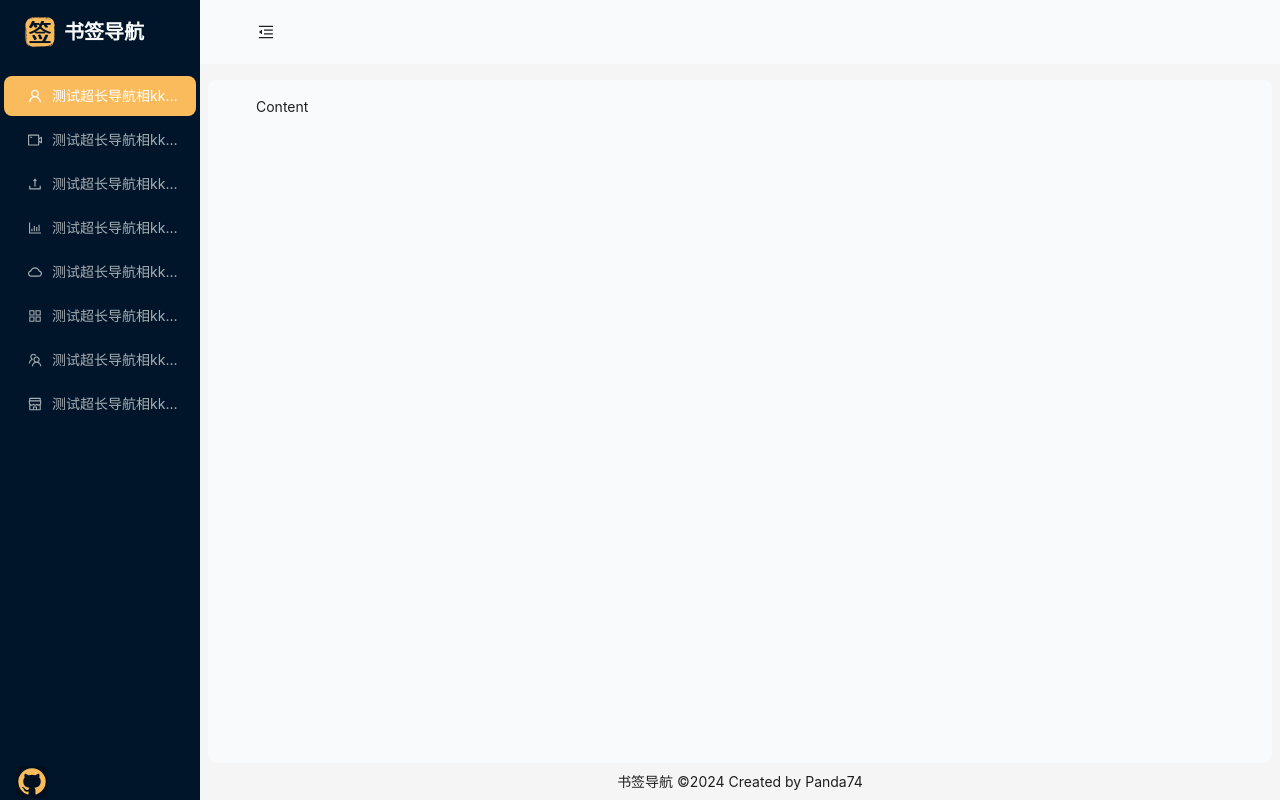
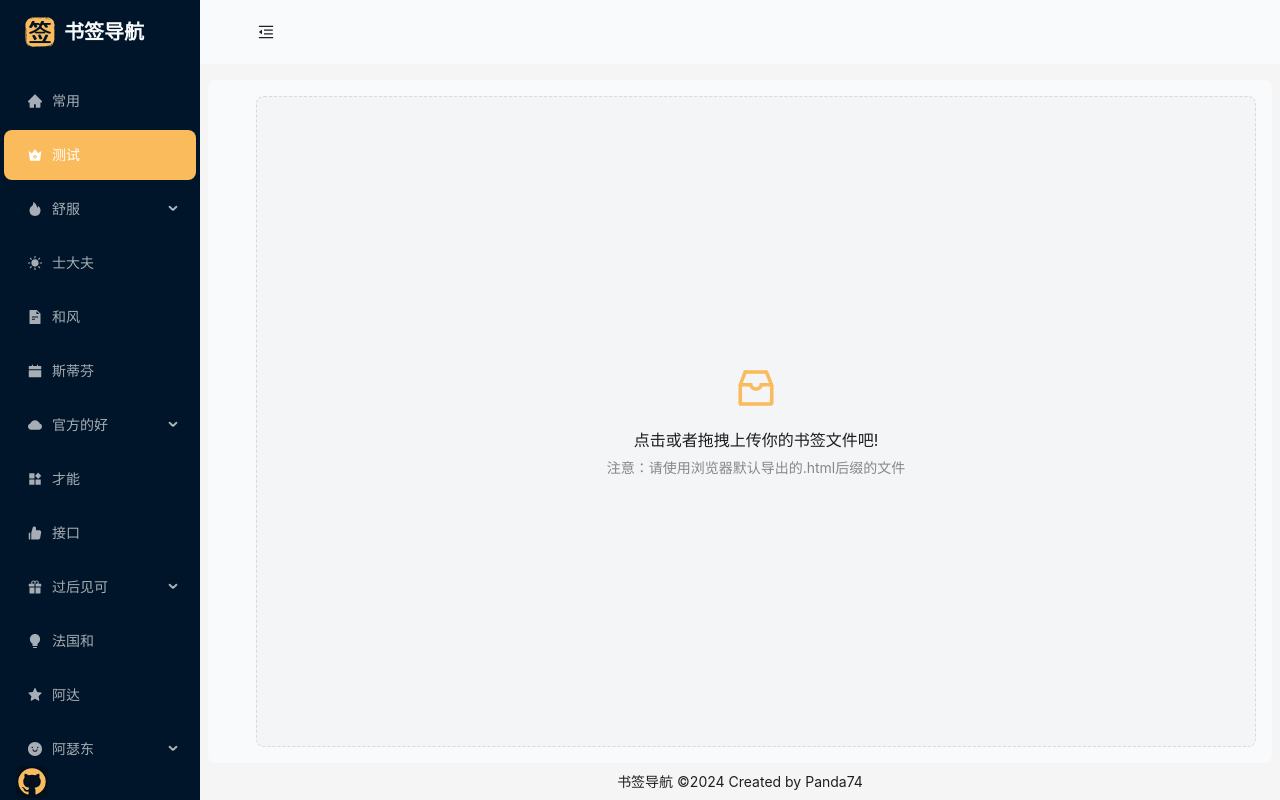
Before and after one commit to panda74/bookmark-web, a React (Vite) app: page / in a window 1280 px wide. Built offline with nearby package versions, Linux system fonts and the light colour scheme.

Commit message:
feat(SideBar): 🧩 侧边栏菜单项图标文字映射

```diff
--- a/package.json
+++ b/package.json
@@ -41,6 +41,7 @@
 		"@typescript-eslint/parser": "^7.13.1",
 		"@vitejs/plugin-react": "^4.3.1",
 		"autoprefixer": "^10.4.19",
+		"commitizen": "^4.3.0",
 		"cz-git": "^1.9.3",
 		"eslint": "^8.57.0",
 		"eslint-config-prettier": "^9.1.0",
--- a/src/App.tsx
+++ b/src/App.tsx
@@ -1,89 +1,26 @@
-import React, { useState } from "react";
-import {
-  MenuFoldOutlined,
-  MenuUnfoldOutlined,
-  UploadOutlined,
-  UserOutlined,
-  VideoCameraOutlined,
-  BarChartOutlined,
-  CloudOutlined,
-  AppstoreOutlined,
-  TeamOutlined,
-  ShopOutlined,
-} from "@ant-design/icons";
-import { Button, Layout, Menu, ConfigProvider ,Avatar, Space } from "antd";
-import type { MenuProps } from "antd";
-import Github from '@/assets/github.svg?react';
+import { ConfigProvider } from 'antd'
 
-const { Header, Sider, Content, Footer } = Layout;
+import LayoutPage from '@/components/Layout'
+
 const App: React.FC = () => {
-  const [collapsed, setCollapsed] = useState(false);
-  const items: MenuProps["items"] = [
-    UserOutlined,
-    VideoCameraOutlined,
-    UploadOutlined,
-    BarChartOutlined,
-    CloudOutlined,
-    AppstoreOutlined,
-    TeamOutlined,
-    ShopOutlined,
-  ].map((icon, index) => ({
-    key: String(index + 1),
-    icon: React.createElement(icon),
-    label: `测试超长导航相kkkk ${index + 1}`,
-  }));
 	return (
 		<ConfigProvider
 			theme={{
 				token: {
-          colorPrimary: "#fabb5c",
+					colorPrimary: '#fabb5c',
+					colorLink: '#f59e0b',
+					fontFamily: 'BlinkMacSystemFont',
+				},
+				components: {
+					Menu: {
+						itemHeight: 50,
+					},
 				},
 			}}
 		>
-      <Layout className="h-screen">
-        <Sider trigger={null} collapsible collapsed={collapsed}>
-          <div className="h-full flex flex-col">
-            <div className="h-16  px-6 overflow-hidden py-4 whitespace-nowrap text-xl flex">
-              <img src="/logo.png" className="inline-block w-8 h-8 " />
-              <span
-                className={`ml-2  text-gray-50 leading-8 font-serif font-semibold ${collapsed ? 'opacity-0' : 'opacity-100'} transition-opacity duration-300`}
-              >
-                书签导航
-              </span>
-            </div>
-            <Menu
-              className="overflow-auto flex-1 py-2"
-              theme="dark"
-              mode="inline"
-              defaultSelectedKeys={["1"]}
-              items={items}
-            />
-            <Space size={16} className="h-9 px-4 py-2">
-              <a href="https://github.com/panda74/bookmark-web" target="_blank">
-              <Avatar shape="square" icon={<Github />} />
-              </a>
-            </Space>
-          </div>
-        </Sider>
-        <Layout>
-          <Header className="bg-slate-50">
-            <Button
-              type="text"
-              icon={collapsed ? <MenuUnfoldOutlined /> : <MenuFoldOutlined />}
-              onClick={() => setCollapsed(!collapsed)}
-              className="text-base w-16 h-16"
-            />
-          </Header>
-          <Content className="bg-slate-50 mt-4 rounded-lg py-4 pl-12 pr-4 mx-2">
-            Content
-          </Content>
-          <Footer className="text-center p-2">
-            书签导航 ©{new Date().getFullYear()} Created by <a href="https://github.com/panda74" target="_blank">Panda74</a>
-          </Footer>
-        </Layout>
-      </Layout>
+			<LayoutPage></LayoutPage>
 		</ConfigProvider>
-  );
-};
+	)
+}
 
-export default App;
+export default App
--- /dev/null
+++ b/src/components/FileUpload.tsx
@@ -0,0 +1,41 @@
+import { InboxOutlined } from '@ant-design/icons'
+import type { UploadProps } from 'antd'
+import { Spin, Upload } from 'antd'
+import { useState } from 'react'
+
+const { Dragger } = Upload
+
+const FileUpload: React.FC = () => {
+	const [disabled, setDisabled] = useState(false)
+	const handleFile = () => setDisabled(true)
+	const props: UploadProps = {
+		name: 'bookmark',
+		accept: '.html',
+		maxCount: 1,
+		fileList: [],
+		disabled,
+		onChange(info) {
+			console.log(info, '文件改变了')
+			handleFile()
+		},
+		beforeUpload() {
+			return false
+		},
+		onDrop(e) {
+			console.log('Dropped files', e.dataTransfer.files)
+			handleFile()
+		},
+	}
+
+	return (
+		<Dragger {...props}>
+			<p className='ant-upload-drag-icon'>
+				{disabled ? <Spin size='large'></Spin> : <InboxOutlined />}
+			</p>
+			<p className='ant-upload-text'>点击或者拖拽上传你的书签文件吧!</p>
+			<p className='ant-upload-hint'>注意：请使用浏览器默认导出的.html后缀的文件</p>
+		</Dragger>
+	)
+}
+
+export default FileUpload
--- /dev/null
+++ b/src/components/Layout/Main/index.tsx
@@ -0,0 +1,34 @@
+import { MenuFoldOutlined, MenuUnfoldOutlined } from '@ant-design/icons'
+import { Button, Layout } from 'antd'
+import FileUpload from '@/components/FileUpload'
+
+interface MainProps {
+	collapsed: boolean
+	onClick: () => void
+}
+const { Header, Content, Footer } = Layout
+const Main: React.FC<MainProps> = ({ collapsed, onClick }) => {
+	return (
+		<Layout>
+			<Header className='bg-slate-50'>
+				<Button
+					type='text'
+					icon={collapsed ? <MenuUnfoldOutlined /> : <MenuFoldOutlined />}
+					onClick={onClick}
+					className='text-base w-16 h-16'
+				/>
+			</Header>
+			<Content className='bg-slate-50 mt-4 rounded-lg py-4 pl-12 pr-4 mx-2'>
+				<FileUpload />
+			</Content>
+			<Footer className='text-center p-2'>
+				书签导航 ©{new Date().getFullYear()} Created by{' '}
+				<a href='https://github.com/panda74' target='_blank'>
+					Panda74
+				</a>
+			</Footer>
+		</Layout>
+	)
+}
+
+export default Main
--- /dev/null
+++ b/src/components/Layout/SiderBar/index.tsx
@@ -0,0 +1,116 @@
+import {
+	BookFilled,
+	BulbFilled,
+	TrophyFilled,
+	StarFilled,
+	CloudFilled,
+	CrownFilled,
+	RocketFilled,
+	FileTextFilled,
+	SmileFilled,
+	SunFilled,
+	RobotFilled,
+	HomeFilled,
+	LikeFilled,
+	ProductFilled,
+	GiftFilled,
+	FireFilled,
+	CalendarFilled,
+} from '@ant-design/icons'
+import { Layout, Menu, Avatar, Space } from 'antd'
+import Github from '@/assets/github.svg?react'
+import type { NavItems } from '@/types/components/Layout'
+
+interface SiderBarProps {
+	collapsed: boolean
+	items: NavItems
+}
+interface MenuItem {
+	key: string
+	icon: React.ReactNode
+	label: string
+	children?: MenuItem[]
+}
+const { Sider } = Layout
+const SiderBar: React.FC<SiderBarProps> = ({ collapsed, items }) => {
+	const commonIcon = <HomeFilled />
+	const defaultIcon = <BookFilled />
+	const icons = [
+		<BulbFilled />,
+		<TrophyFilled />,
+		<StarFilled />,
+		<CloudFilled />,
+		<RocketFilled />,
+		<CrownFilled />,
+		<FileTextFilled />,
+		<SmileFilled />,
+		<SunFilled />,
+		<RobotFilled />,
+		<LikeFilled />,
+		<ProductFilled />,
+		<GiftFilled />,
+		<FireFilled />,
+		<CalendarFilled />,
+	]
+	const transformItems = (
+		items: NavItems,
+		icons: React.ReactNode[],
+		parentKey = '',
+		isTopLevel = true,
+	) => {
+		const usedIcons = new Set()
+		const getUniqueIcon = () => {
+			const availableIcons = icons.filter(icon => !usedIcons.has(icon))
+			if (availableIcons.length === 0) return defaultIcon
+			const selectedIcon = availableIcons[Math.floor(Math.random() * availableIcons.length)]
+			usedIcons.add(selectedIcon)
+			return selectedIcon
+		}
+
+		return items.map((item, index) => {
+			const key = parentKey ? `${parentKey}-${index}` : `${index}`
+			const icon = isTopLevel ? (index === 0 ? commonIcon : getUniqueIcon()) : null
+			const transformedItem: MenuItem = {
+				key: key,
+				label: item.name,
+				icon: icon,
+			}
+
+			if (item.children) {
+				transformedItem.children = transformItems(item.children, icons, key, false)
+			}
+
+			return transformedItem
+		})
+	}
+	const menuItems = transformItems(items, icons)
+
+	return (
+		<Sider trigger={null} collapsible collapsed={collapsed}>
+			<div className='h-full flex flex-col'>
+				<div className='h-16  px-6 overflow-hidden py-4 whitespace-nowrap text-xl flex'>
+					<img src='/logo.png' className='inline-block w-8 h-8 ' />
+					<span
+						className={`ml-2  text-gray-50 leading-8 font-semibold ${collapsed ? 'opacity-0' : 'opacity-100'} transition-opacity duration-300`}
+					>
+						书签导航
+					</span>
+				</div>
+				<Menu
+					className='overflow-auto flex-1 py-2'
+					theme='dark'
+					mode='inline'
+					defaultSelectedKeys={['1']}
+					items={menuItems}
+				/>
+				<Space size={16} className='h-9 px-4 py-2'>
+					<a href='https://github.com/panda74/bookmark-web' target='_blank'>
+						<Avatar shape='square' icon={<Github />} />
+					</a>
+				</Space>
+			</div>
+		</Sider>
+	)
+}
+
+export default SiderBar
--- /dev/null
+++ b/src/components/Layout/index.tsx
@@ -0,0 +1,147 @@
+import SiderBar from './SiderBar'
+import { Layout } from 'antd'
+import type { NavItems } from '@/types/components/Layout'
+import { useState } from 'react'
+import Main from './Main'
+
+const LayoutPage: React.FC = () => {
+	const [collapsed, setCollapsed] = useState(false)
+	const items: NavItems = [
+		{ name: '常用' },
+		{ name: '测试' },
+		{
+			name: '舒服',
+			children: [
+				{
+					name: '默认',
+				},
+				{
+					name: '水电费',
+					children: [{ name: '默认' }, { name: '是谁的' }],
+				},
+				{
+					name: '大师傅似的',
+				},
+			],
+		},
+		{ name: '士大夫' },
+		{ name: '和风' },
+		{ name: '斯蒂芬' },
+		{
+			name: '官方的好',
+			children: [
+				{
+					name: '默认',
+				},
+				{
+					name: '水电费',
+					children: [
+						{ name: '默认' },
+						{
+							name: '考核',
+							children: [
+								{ name: '默认' },
+								{
+									name: '多少分',
+									children: [
+										{
+											name: '默认',
+										},
+										{
+											name: '阿斯蒂芬',
+										},
+									],
+								},
+							],
+						},
+						{ name: '规范的' },
+					],
+				},
+				{
+					name: '大师傅似的',
+					children: [{ name: '默认' }, { name: '是谁的' }],
+				},
+			],
+		},
+		{ name: '才能' },
+		{ name: '接口' },
+		{
+			name: '过后见可',
+			children: [
+				{
+					name: '默认',
+				},
+				{
+					name: '水电费',
+				},
+				{
+					name: '大师傅似的',
+					children: [
+						{ name: '默认' },
+						{
+							name: '考核',
+							children: [
+								{ name: '默认' },
+								{
+									name: '多少分',
+									children: [
+										{
+											name: '默认',
+										},
+										{
+											name: '阿斯蒂芬',
+										},
+									],
+								},
+							],
+						},
+						{ name: '规范的' },
+					],
+				},
+			],
+		},
+		{ name: '法国和' },
+		{ name: '阿达' },
+		{
+			name: '阿瑟东',
+			children: [
+				{
+					name: '默认',
+				},
+				{
+					name: '水电费',
+					children: [{ name: '默认' }, { name: '是谁的' }],
+				},
+				{
+					name: '大师傅似的',
+				},
+			],
+		},
+		{ name: '出现' },
+		{ name: '想象中' },
+		{
+			name: '则重新',
+			children: [
+				{
+					name: '默认',
+				},
+				{
+					name: '水电费',
+				},
+				{
+					name: '大师傅似的',
+				},
+			],
+		},
+		{ name: '转成' },
+	]
+
+	return (
+		<Layout className='h-screen'>
+			<SiderBar collapsed={collapsed} items={items}></SiderBar>
+			<Main collapsed={collapsed} onClick={() => setCollapsed(!collapsed)}></Main>
+		</Layout>
+	)
+}
+
+export default LayoutPage
--- /dev/null
+++ b/src/types/components/Layout.ts
@@ -0,0 +1,6 @@
+interface NavItem {
+	name: string
+	children?: NavItem[]
+}
+
+export type NavItems = NavItem[]
```
Also changed, not shown: .eslintrc.cjs, 1 other file (tests, documents, lock files or other folders). Lines whose indentation alone changed are shown as unchanged.
